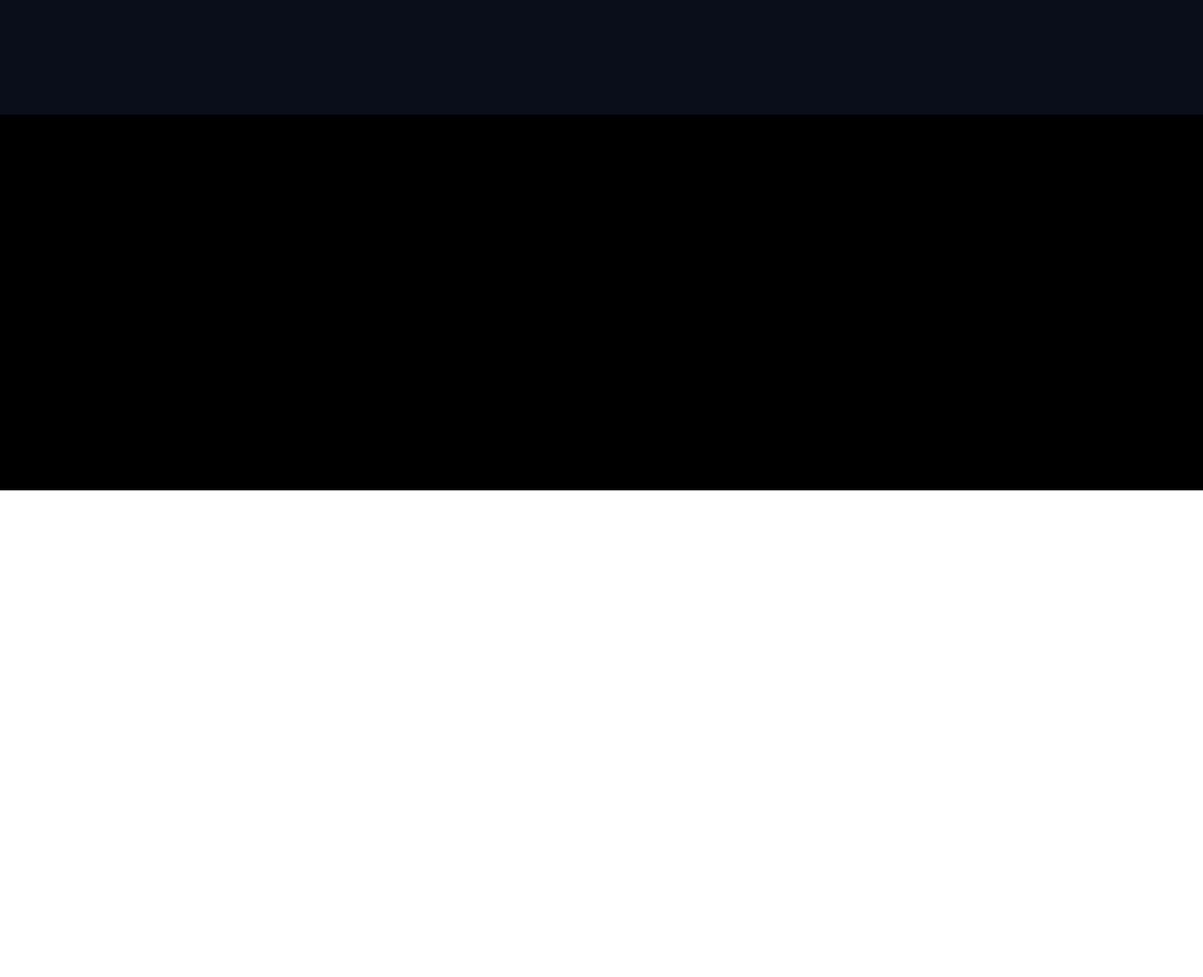
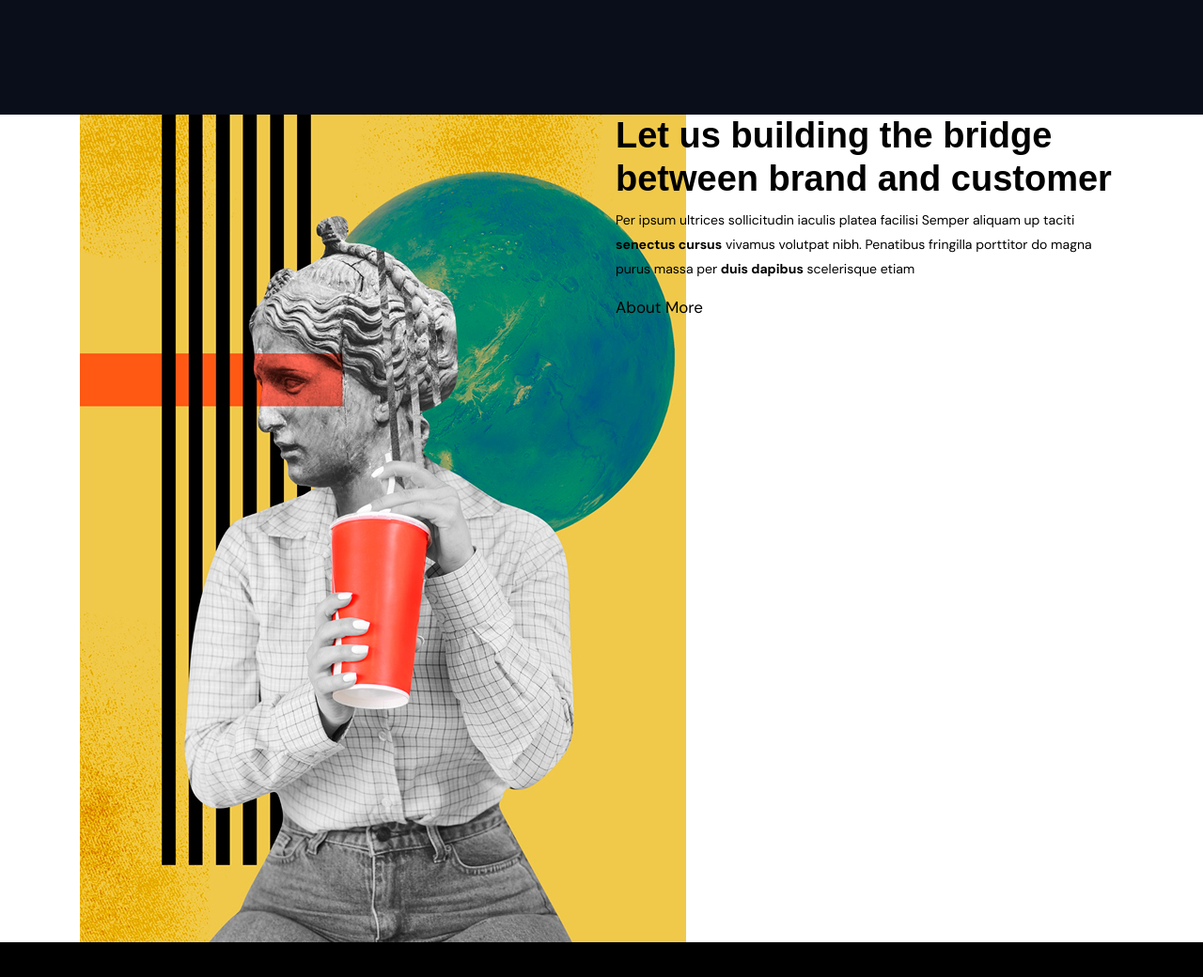
Before and after one commit to tarikul47/bootstrap-html-project-01, a plain HTML site: page index.html in a window 1280 px wide. Shown: the part 980-2020 px from the top of the page at 94% size. Before the commit the page ends 1502 px from the top, so only its background shows below. Drawn offline with Linux system fonts and the light colour scheme; a web font is replaced by a local one.

Commit message:
Abut area start

```diff
--- a/index.html
+++ b/index.html
@@ -142,9 +142,44 @@
             </div>
         </div>
         <!-- Hero section end -->
+
+        <!-- tp about section start -->
+        <section class="tp-about-area">
+            <div class="container">
+                <div class="row">
+                    <div class="col-xl-6">
+                        <div class="tp-about-img">
+                            <img src="assets/img/about/about-home-1.jpg" alt="">
+                        </div>
+                    </div>
+                    <div class="col-xl-6">
+                        <div class="tp-about-box">
+                            <div class="tp-section-title-wrapper">
+                                <h2 class="tp-section-title">Let us building the
+                                    bridge between
+                                    brand and customer</h2>
+                                <p>Per ipsum ultrices sollicitudin iaculis platea facilisi Semper aliquam up taciti
+                                    <b>senectus cursus</b> vivamus volutpat nibh. Penatibus fringilla porttitor do magna
+                                    purus
+                                    massa per <b>duis dapibus</b> scelerisque etiam
+                                </p>
+                            </div>
+                            <div class="tp-about-btn">
+                                <a href="#" class="tp-btn-main">About More</a>
+                            </div>
+                        </div>
+                    </div>
+                </div>
+            </div>
+        </section>
+        <!-- tp about section end -->
+
+
         <section style="background-color: black; height: 400px;">
             <h3>Another secton </h3>
         </section>
+
+
     </main>
 
     <!-- <div class="bg-black" style="height: 500px;"></div> -->
```
Also changed, not shown: assets/img/about/about-home-1.jpg (added), assets/img/about/about-home-2.jpg (added), assets/img/shape/about-star-1.png (added), assets/img/shape/about-star-2.png (added), assets/img/shape/about-star-3.png (added).
